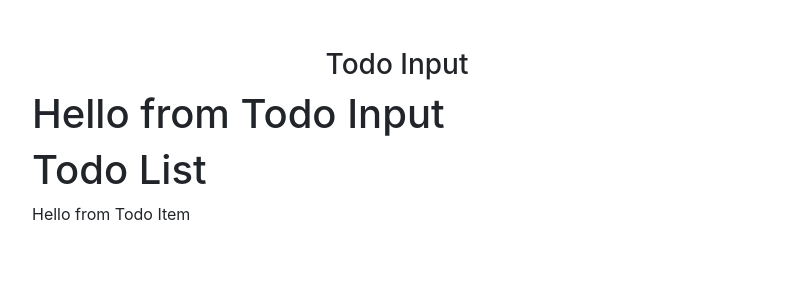
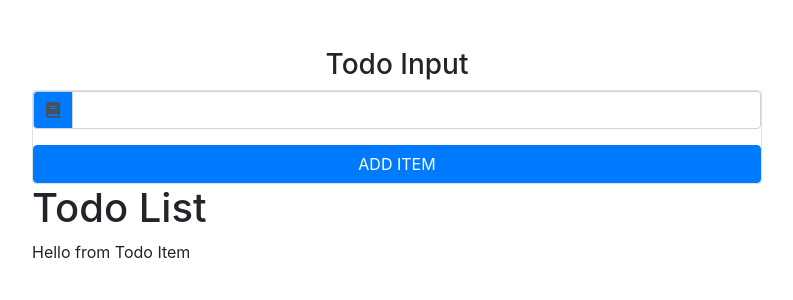
Before and after one commit to ahmadnawazgct/react-Tasklist, a React (Create React App) app: page / in a window 1280 px wide. Shown: the top 300 px of the page, without its empty margins (243-1036 px from the left). Built offline with nearby package versions, Linux system fonts and the light colour scheme.

Commit message:
file change

```diff
--- a/public/index.html
+++ b/public/index.html
@@ -25,6 +25,9 @@
   <link rel="stylesheet" href="https://stackpath.bootstrapcdn.com/bootstrap/4.3.1/css/bootstrap.min.css"
     integrity="sha384-ggOyR0iXCbMQv3Xipma34MD+dH/1fQ784/j6cY/iJTQUOhcWr7x9JvoRxT2MZw1T" crossorigin="anonymous">
     -->
+    <!--font awesome cdn link-->
+    <link rel="stylesheet" href="https://use.fontawesome.com/releases/v5.8.2/css/all.css"
+      integrity="sha384-oS3vJWv+0UjzBfQzYUhtDYW+Pj2yciDJxpsK1OYPAYjqT085Qq/1cq5FLXAZQ7Ay" crossorigin="anonymous">
   </head>
   <body>
     <noscript>You need to enable JavaScript to run this app.</noscript>
--- a/src/App.js
+++ b/src/App.js
@@ -30,8 +30,16 @@ import TodoInput from './components/TodoInput';
               <div className="row">
                 <div className=".col-10 mx-auto col-md-8 mt-5">
                   <h3 className="text-capitalize text-center">todo input</h3>
-                  <TodoInput />
-                  <TodoList />
+                  <TodoInput
+                    item={this.state.item}
+                    handleChange={this.handleChange}
+                    handleSubmit={this.handleSubmit}
+                    eidtItem={this.state.eidtItem} />
+                  <TodoList
+                    items={this.state.items}
+                    clearList={this.clearList}
+                    handleDelete={this.handleDelete}
+                    handleEdit={this.handleEdit} />
                 </div>
               </div>
             </div>
--- a/src/components/TodoInput.js
+++ b/src/components/TodoInput.js
@@ -1,11 +1,33 @@
 import React, { Component } from 'react';
 
 class TodoInput extends Component{
+
     render(){
+        const {item, handleChange, handleSubmit, editItem} = this.props;
         return(
-            <h1>
-                Hello from Todo Input
-            </h1>
+            <div className="card">
+                <form onSubmit={handleSubmit}>
+                    <div className="input-group">
+                        <div className="input-group-prepend">
+                            <div className="input-group-text bg-primary">
+                                <i className="fas fa-book" />
+
+                            </div>
+                        </div>
+                        <input
+                            type="text"
+                            className="form-control"
+                            value={item}
+                            onChange={handleChange}
+                            />
+                    </div>
+                    <button
+                        type="submit"
+                        className="btn btn-primary text-uppercase mt-3 btn-block">
+                        add item
+                        </button>
+                </form>
+            </div>
         )
     }
 }
```
